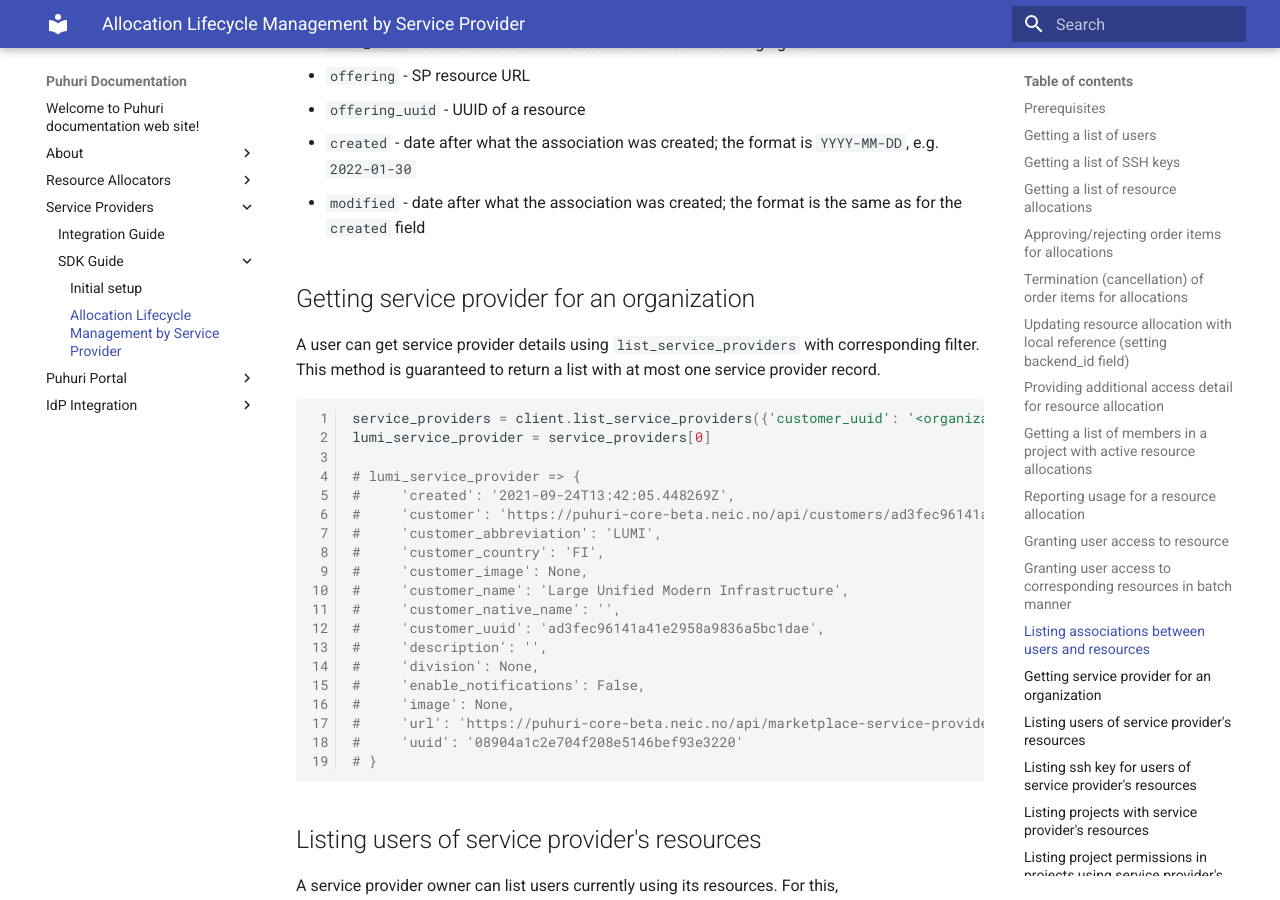
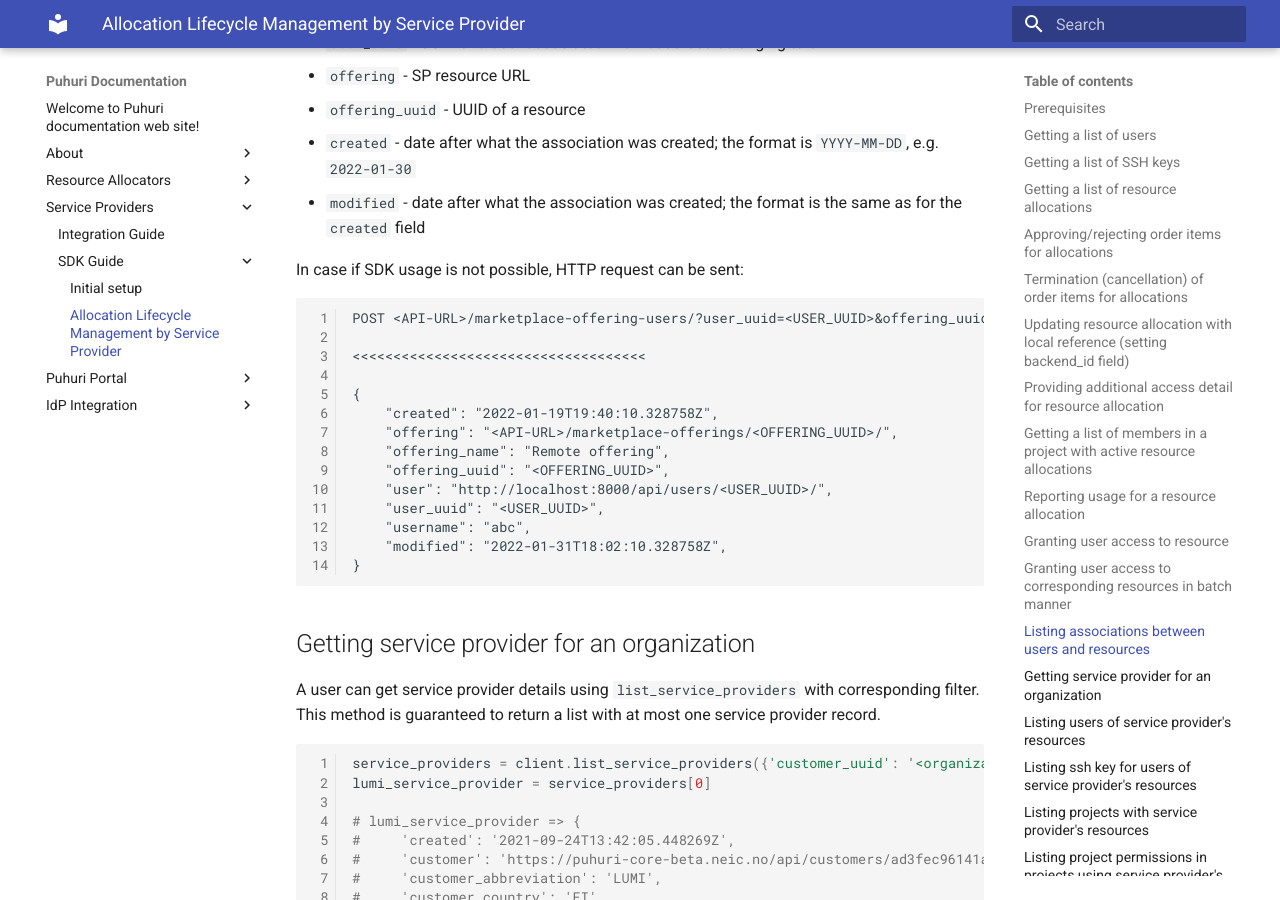
Before and after one commit to neicnordic/puhuri-web, an MkDocs documentation site: the page built from docs/SDK guide/allocation-management-sp.md, in a window 1280 px wide and 900 px high, scrolled down 8521 px. Built offline with MkDocs 1.6.1 and Material for MkDocs 9.7.7, drawn with Linux system fonts in a browser that asks for light colours.

Commit message:
Add HTTP example

````diff
--- a/docs/SDK guide/allocation-management-sp.md
+++ b/docs/SDK guide/allocation-management-sp.md
@@ -394,6 +394,25 @@ To list the created associations between users and resources, the service provid
 - `created` - date after what the association was created; the format is `YYYY-MM-DD`, e.g. `2022-01-30`
 - `modified` - date after what the association was created; the format is the same as for the `created` field
 
+In case if SDK usage is not possible, HTTP request can be sent:
+
+```http
+POST <API-URL>/marketplace-offering-users/?user_uuid=<USER_UUID>&offering_uuid=<OFFERING_UUID>&created=2022-01-10&modified=2022-01-30
+
+<<<<<<<<<<<<<<<<<<<<<<<<<<<<<<<<<<<<
+
+{
+    "created": "2022-01-19T19:40:10.328758Z",
+    "offering": "<API-URL>/marketplace-offerings/<OFFERING_UUID>/",
+    "offering_name": "Remote offering",
+    "offering_uuid": "<OFFERING_UUID>",
+    "user": "http://localhost:8000/api/users/<USER_UUID>/",
+    "user_uuid": "<USER_UUID>",
+    "username": "abc",
+    "modified": "2022-01-31T18:02:10.328758Z",
+}
+```
+
 ## Getting service provider for an organization
 
 A user can get service provider details
````
